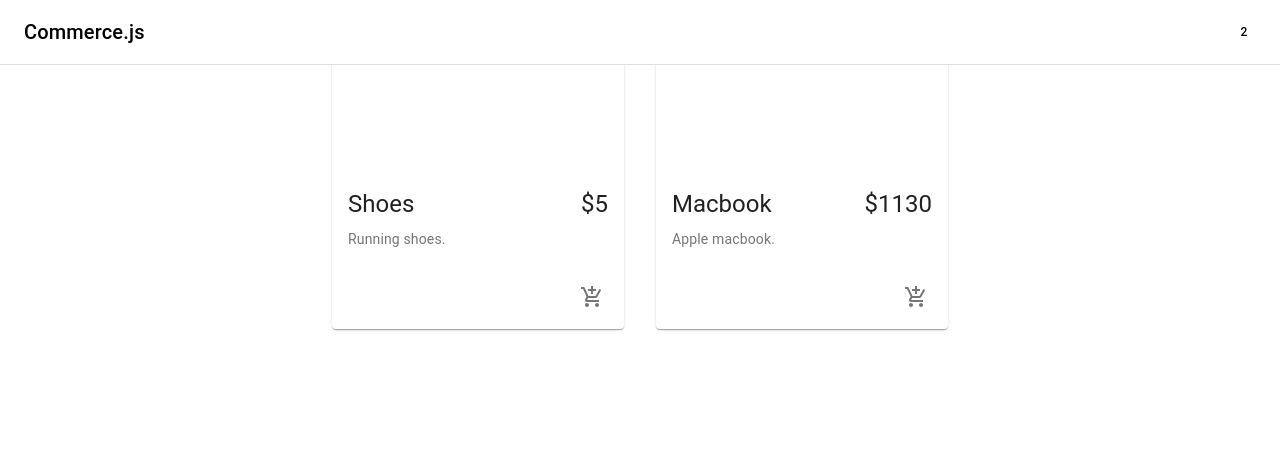
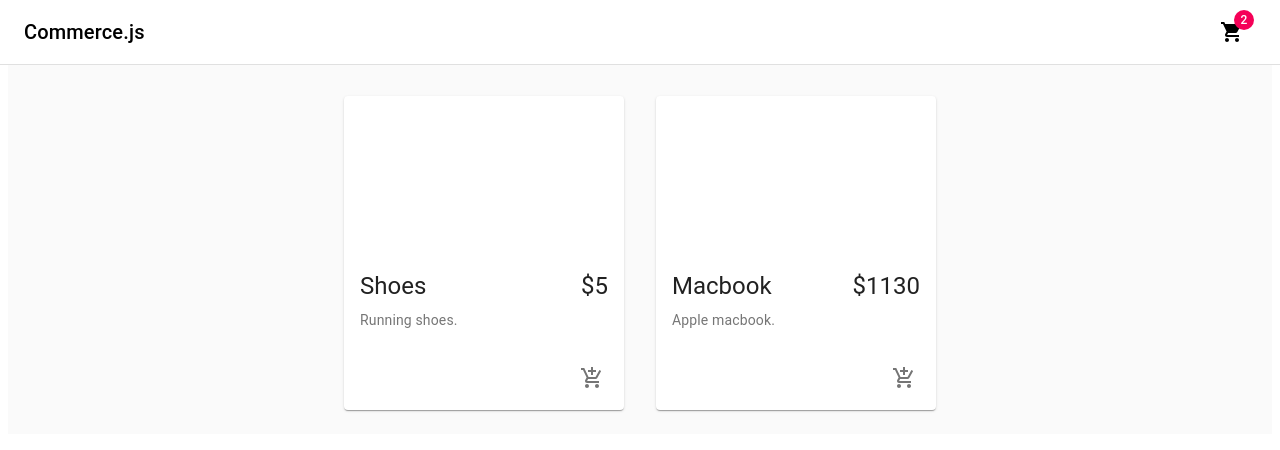
Before and after one commit to chitrason/e_commerce, a React (Create React App) app: page / in a window 1280 px wide. Shown: the top 450 px of the page. Built offline with nearby package versions, Linux system fonts and the light colour scheme.

Commit message:
add style to navbar

```diff
--- a/src/components/Navbar/Navbar.jsx
+++ b/src/components/Navbar/Navbar.jsx
@@ -18,7 +18,9 @@
           <div className={classes.grow}/>
           <div className={classes.button}/>
             <IconButton aria-label="Show cart items" color="inherit">
-              <Badge badgeContent={2}></Badge>
+              <Badge badgeContent={2} color="secondary">
+                <ShoppingCart/>
+              </Badge>
             </IconButton>
         </Toolbar>
 
--- a/src/components/Products/Products.jsx
+++ b/src/components/Products/Products.jsx
@@ -1,6 +1,7 @@
 import React from 'react'
 import {Grid} from '@material-ui/core'
 import Product from './Product/Product'
+import useStyles from './styles'
 
 const products = [
   {id:1, name: 'Shoes', description:'Running shoes.', price:'$5'},
@@ -8,8 +9,11 @@
 ]
 
 const Products = () => {
+  const classes = useStyles()
+
   return(
-  <main>
+  <main className={classes.content}>
+    <div className={classes.toolbar} />
     <Grid container justify="center" spacing={4}>
       {products.map((product) => (
         <Grid item key={product.id} xs={12} sm={6} md={4} lg={3}>
--- /dev/null
+++ b/src/components/Products/styles.js
@@ -0,0 +1,13 @@
+import { makeStyles } from '@material-ui/core/styles';
+
+export default makeStyles((theme) => ({
+  toolbar: theme.mixins.toolbar,
+  content: {
+    flexGrow: 1,
+    backgroundColor: theme.palette.background.default,
+    padding: theme.spacing(3),
+  },
+  root: {
+    flexGrow: 1,
+  },
+}));
```
